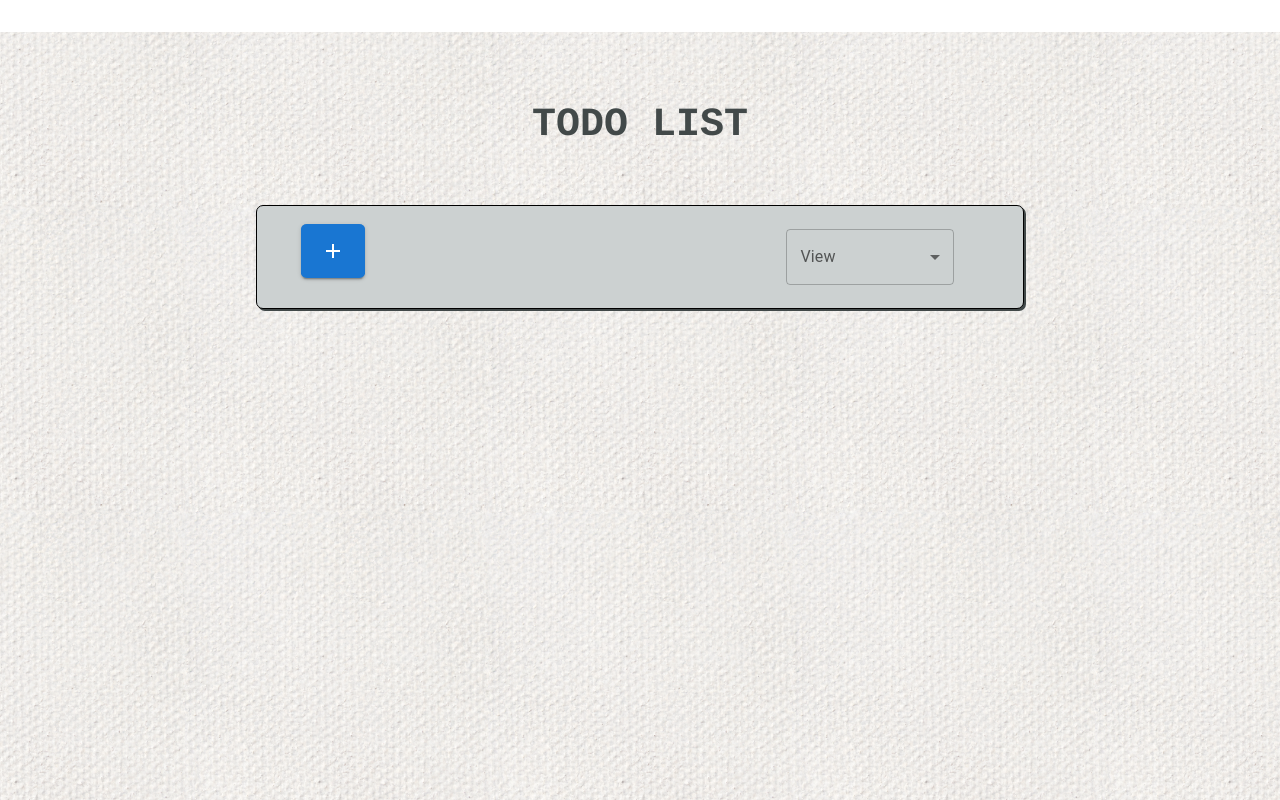
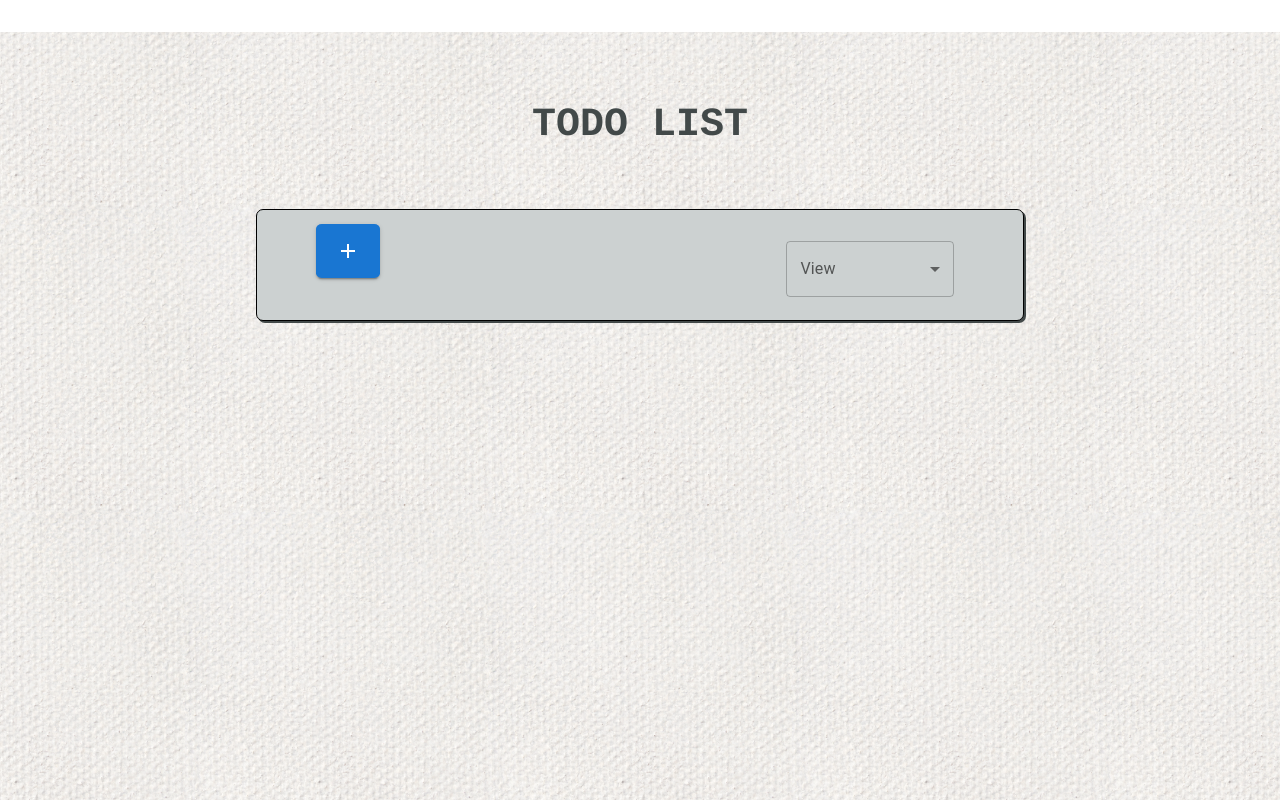
Before and after one commit to ezgiduzenlier/todo-list, a React (Create React App) app: page / in a window 1280 px wide. Shown: the top 800 px of the page. Built offline with nearby package versions, Linux system fonts and the light colour scheme.

Commit message:
spanStyle

```diff
--- a/src/App.css
+++ b/src/App.css
@@ -56,15 +56,15 @@
 } */
 .App .addButton{
   margin-top:10%;
-  margin-left:-80%;
+  margin-left:-76%;
   border-radius:9%;
   padding:15px;
 }
 .boxInput{
   padding-left:60%;
-  margin-top:-9.5%;
+  margin-top:-9%;
   background: #CCD1D1;
-  padding-top:3%;
+  padding-top:4%;
   padding-bottom:3%;
   border-radius:7px;
   border: 1px solid;
@@ -126,7 +126,7 @@ li listItem{
 #currentDate{
 float:left;
 margin-left:0%;
-margin-top:6.4%;
+margin-top:4%;
 font-size: 12px;
 color:gray;
 }
--- a/src/App.js
+++ b/src/App.js
@@ -22,14 +22,15 @@ function App() {
   const handleChange = (event) => {
     setStatus(event.target.value);
   };
-  const [modalStatus, setModalStatus] = React.useState('');
+  const [modalStatus, setModalStatus] = useState(2);
   const modalChange = (event) => {
+    console.log(event.target.value)
     setModalStatus(event.target.value);
     };
-  // const[modalEdit, setModalEdit]= React.useState('');
   const modalEditChange = (event)=>{
     setEditStatus(event.target.value);
-  }
+  };
+  //const [selectedItem, setSelectedItem] = useState(null);
 
   //modal style
   const style = {
@@ -52,7 +53,7 @@ function App() {
   const [editStatus, setEditStatus] = React.useState(null);
   const [newItem, setNewItem]= React.useState("");
   const [items, setItems]= React.useState([]);
-  const [editItem, setEditItem] = React.useState(null);
+  const [editItem, setEditItem] = React.useState();
   const [editedValue, setEditedValue] = React.useState('');
   const [checked, setChecked]=useState(false);
 
@@ -64,9 +65,14 @@ function App() {
 
 // id değerine sahip ögeyi items dizisinde bulur ve düzenleme moduna geçer.
   const handleEditItem = () => {
+
+
+
     editItem.id = editItem.id;
     editItem.value = editedValue;
     editItem.status = editStatus;
+    editItem.checked = !editItem.checked;
+
     setEditItem(editItem)
     setEditStatus(editItem.status);
     setEditedValue(editItem.value)
@@ -92,9 +98,6 @@ function App() {
 
     setItems(updatedItems);
   };
-
-
-
   const textFieldChange = (e) => {
     setNewItem(e.target.value);
   };
@@ -104,7 +107,7 @@ function App() {
 
   function addItem() {
     if (!newItem) {
-      alert("Please enter an item");
+      alert("Please enter an item!");
       return;
     }
 
@@ -122,7 +125,6 @@ function App() {
     setCheckClick(checked)
 
   }
-  const currentDate=new Date().toLocaleString('tr-TR');
   //label, inputProps özelliğine sahip bir nesnedir. Bu özellik chechbox'ın etiket özelliklerini tanımlamak için kullanılır.
   const label = { inputProps: { 'aria-label': 'Checkbox demo' } };
 
@@ -134,12 +136,12 @@ function App() {
   };
    function openEditModal(item){
     setOpenEdit(true);
-    setEditItem(item)
-    setEditedValue(item.value)
+    setEditItem(item);
+    setEditedValue(item.value);
     setEditStatus(item.status)
    };
    const filteredItems = status ? items.filter(item => item.status===status) : items;
-
+   const currentDate=new Date().toLocaleString('tr-TR');
 
   return (
 <div className="App">
@@ -192,10 +194,11 @@ function App() {
         <Select
           labelId="demo-simple-select-standard-label"
           id="demo-simple-select-standard"
+          // onOpen={() => setModalStatus(2)}//her açılışta default olarak incompleted gelsin-çalışmadı
           value={modalStatus}
           onChange={modalChange}
         >
-         <MenuItem value={1}>Completed</MenuItem>
+         <MenuItem value={1}disabled>Completed</MenuItem>
          <MenuItem value={2}>Incompleted</MenuItem>
         </Select>
       </FormControl>
@@ -224,6 +227,7 @@ function App() {
             >
              <span style={
               {
+                paddingRight: '75%',
                 textDecoration: item.checked ? 'line-through' : 'none',
                 color:item.checked ? '#3658AB' : 'black',
                }
```
